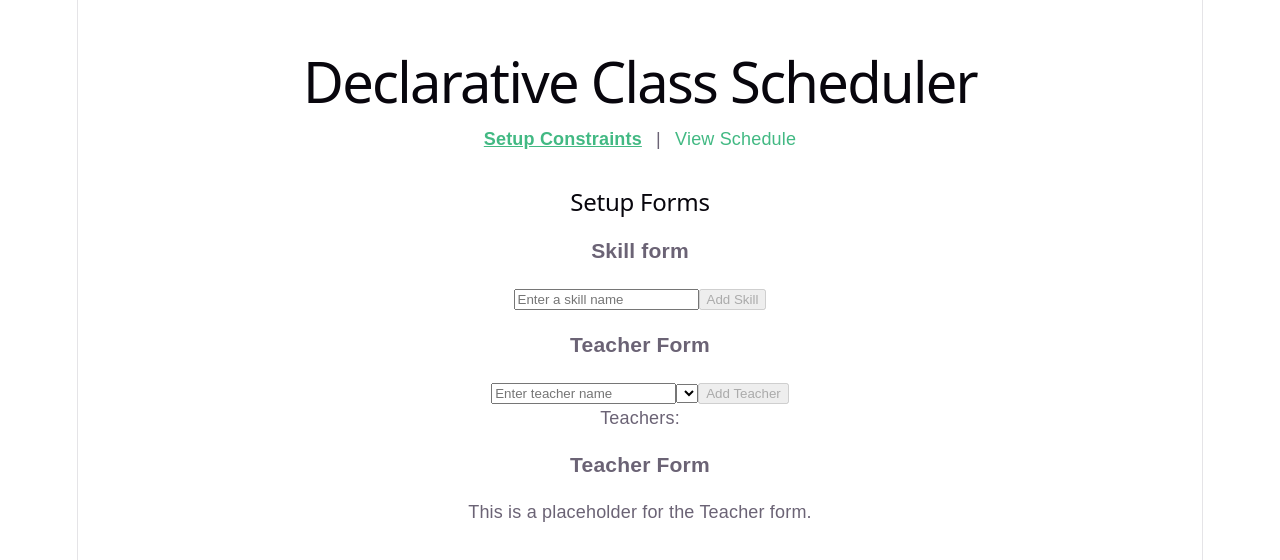
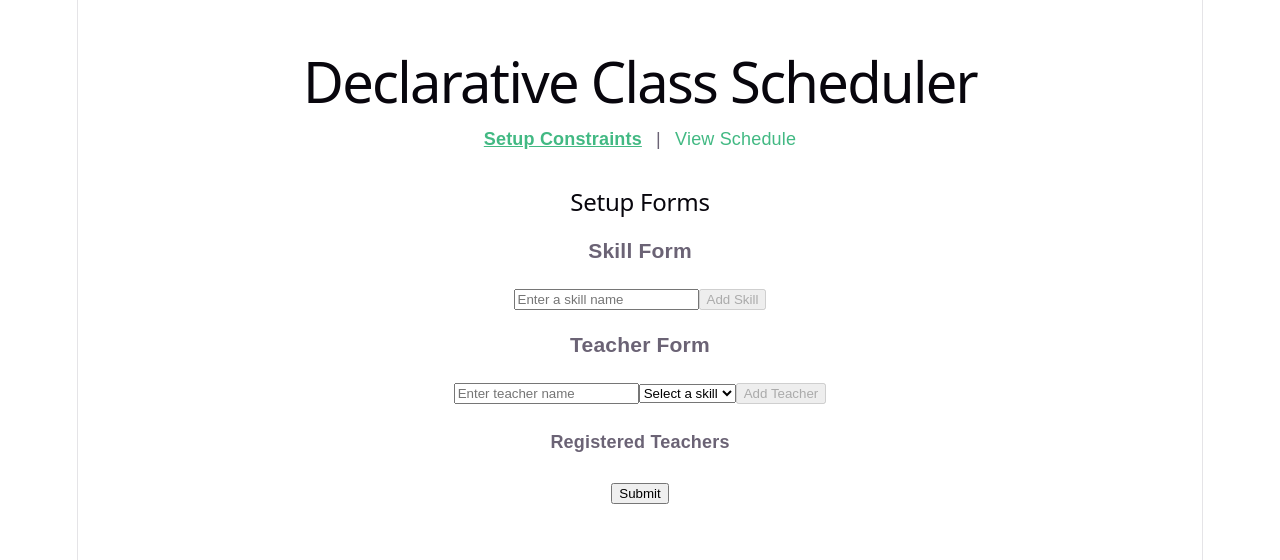
Before and after one commit to psvansluis/class-scheduler, a Vue app: page /#/ in a window 1280 px wide. Shown: the top 560 px of the page. Built offline with nearby package versions, Linux system fonts and the light colour scheme.

Commit message:
refactored forms

```diff
--- a/src/components/SchedulerForm.vue
+++ b/src/components/SchedulerForm.vue
@@ -1,18 +1,54 @@
 <template>
-  <h2>Setup Forms</h2>
-  <SkillForm @update:skills="onSkillsUpdate" />
-  <TeacherForm :skills="updatedSkills" />
-  <CourseForm />
+  <div>
+    <h2>Setup Forms</h2>
+    <SkillForm
+      :skills="skills"
+      @add-skill="addSkill"
+      @remove-skill="removeSkill"
+    />
+    <TeacherForm
+      :skills="skills"
+      :teachers="teachers"
+      @add-teacher="addTeacher"
+      @remove-teacher="removeTeacher"
+    />
+  </div>
+  <button @click="submit">Submit</button>
 </template>
 
 <script setup lang="ts">
+import { ref } from "vue";
 import SkillForm from "./SkillForm.vue";
 import TeacherForm from "./TeacherForm.vue";
-import CourseForm from "./CourseForm.vue";
-import { ref } from "vue";
+import type { PrologSlug } from "../types/slugLabel";
 
-const updatedSkills = ref<Set<string>>(new Set());
-const onSkillsUpdate = (skills: Set<string>) => {
-  updatedSkills.value = skills;
+interface Teacher {
+  slug: PrologSlug;
+  skills: Set<PrologSlug>;
+}
+
+const skills = ref<Set<PrologSlug>>(new Set());
+const teachers = ref<Teacher[]>([]);
+
+const addSkill = (slug: PrologSlug) => {
+  skills.value.add(slug);
+};
+
+const removeSkill = (slug: PrologSlug) => {
+  skills.value.delete(slug);
+  teachers.value.forEach((t) => t.skills.delete(slug));
+};
+
+const addTeacher = (payload: { slug: PrologSlug; skills: Set<PrologSlug> }) => {
+  teachers.value.push(payload);
+};
+
+const removeTeacher = (slug: PrologSlug) => {
+  teachers.value = teachers.value.filter((t) => t.slug !== slug);
+};
+
+const submit = () => {
+  console.log("Skills:", Array.from(skills.value));
+  console.log("Teachers:", teachers.value);
 };
 </script>
--- a/src/components/SkillForm.vue
+++ b/src/components/SkillForm.vue
@@ -1,52 +1,44 @@
-<script lang="ts" setup>
-import { computed, ref } from "vue";
+<template>
+  <h3>Skill Form</h3>
+  <input
+    v-model="rawInput"
+    placeholder="Enter a skill name"
+    @keyup.enter="commit"
+  />
+  <button :disabled="!isValid" @click="commit">Add Skill</button>
 
-const newSkill = ref("");
-const skills = ref<Set<string>>(new Set());
-const canAddSkill = computed(() => newSkill.value.trim().length > 0);
-const addSkill = () => {
-  if (canAddSkill.value) {
-    skills.value.add(newSkill.value.trim());
-    newSkill.value = "";
-    emit("update:skills", skills.value);
+  <div>
+    <span v-for="slug in skills" :key="slug" class="skill-pill">
+      {{ slugToLabel(slug).label }}
+      <button @click="$emit('removeSkill', slug)">❌</button>
+    </span>
+  </div>
+</template>
+
+<script setup lang="ts">
+import { ref, computed } from "vue";
+import { labelToSlug, slugToLabel } from "../functions/slugify";
+import type { HumanLabel, PrologSlug } from "../types/slugLabel";
+
+defineProps<{
+  skills: Set<PrologSlug>;
+}>();
+
+const emit = defineEmits<{
+  (e: "addSkill", slug: PrologSlug): void;
+  (e: "removeSkill", slug: PrologSlug): void;
+}>();
+
+const rawInput = ref("");
+const isValid = computed(() => rawInput.value.trim().length > 0);
+
+const commit = () => {
+  if (!isValid.value) return;
+  try {
+    emit("addSkill", labelToSlug(rawInput.value as HumanLabel, "skill"));
+    rawInput.value = "";
+  } catch (err) {
+    console.error(err);
   }
 };
-const removeSkill = (skill: string) => {
-  skills.value.delete(skill);
-  emit("update:skills", skills.value);
-};
-const emit = defineEmits({
-  "update:skills": (skills: Set<string>): boolean => {
-    if (skills.size === 0) {
-      console.warn("No skills provided. Emitting empty set.");
-      return false;
-    }
-    return true;
-  },
-});
 </script>
-
-<template>
-  <h3>Skill form</h3>
-  <input v-model="newSkill" placeholder="Enter a skill name" />
-  <button :disabled="!canAddSkill" @click="addSkill">Add Skill</button>
-  <br />
-  <p v-for="skill in skills" :key="skill" class="skill-pill">
-    {{ skill }}
-    <button @click="removeSkill(skill)">❌</button>
-  </p>
-</template>
-
-<style>
-.skill-pill {
-  display: inline-block;
-  padding: 4px 12px;
-  margin: 4px;
-  color: var(--vt-c-text-dark-2, #42b883);
-  border-color: #666;
-  border-width: 2px;
-  border-style: solid;
-  animation: flip-page 1.2s infinite ease-in-out;
-  border-radius: 4px;
-}
-</style>
--- a/src/components/TeacherForm.vue
+++ b/src/components/TeacherForm.vue
@@ -1,33 +1,71 @@
 <template>
   <div>
     <h3>Teacher Form</h3>
-    <input v-model="newTeacherName" placeholder="Enter teacher name" />
-    <select v-model="newTeacherSkill" name="Enter skill">
-      <option v-for="skill in skills" :key="skill" :value="skill">
-        {{ skill }}
+    <input v-model="rawName" placeholder="Enter teacher name" />
+
+    <select v-model="selectedSkill">
+      <option value="" disabled>Select a skill</option>
+      <option v-for="slug in skills" :key="slug" :value="slug">
+        {{ slugToLabel(slug).label }}
       </option>
     </select>
-    <button
-      :disabled="!newTeacherName || !newTeacherSkill"
-      @click="teachers.push({ name: newTeacherName, skill: newTeacherSkill })"
-    >
-      Add Teacher
-    </button>
-    <p>Teachers:</p>
+
+    <button :disabled="!canCommit" @click="commit">Add Teacher</button>
+
+    <h4>Registered Teachers</h4>
     <ul>
-      <li v-for="(teacher, index) in teachers" :key="index">
-        {{ teacher.name }} - {{ teacher.skill }}
+      <li v-for="teacher in teachers" :key="teacher.slug">
+        <strong>{{ slugToLabel(teacher.slug).label }}</strong> can teach:
+        <span v-for="skillSlug in teacher.skills" :key="skillSlug">
+          [{{ slugToLabel(skillSlug).label }}]
+        </span>
+        <button @click="$emit('removeTeacher', teacher.slug)">❌</button>
       </li>
     </ul>
   </div>
 </template>
 
 <script setup lang="ts">
-import { ref } from "vue";
+import { ref, computed } from "vue";
+import { labelToSlug, slugToLabel } from "../functions/slugify";
+import type { HumanLabel, PrologSlug } from "../types/slugLabel";
 
-const newTeacherName = ref("");
-const newTeacherSkill = ref("");
-const teachers = ref<{ name: string; skill: string }[]>([]);
+interface Teacher {
+  slug: PrologSlug;
+  skills: Set<PrologSlug>;
+}
 
-defineProps({ skills: Set<string> });
+defineProps<{
+  skills: Set<PrologSlug>;
+  teachers: Teacher[];
+}>();
+
+const emit = defineEmits<{
+  (
+    e: "addTeacher",
+    payload: { slug: PrologSlug; skills: Set<PrologSlug> },
+  ): void;
+  (e: "removeTeacher", slug: PrologSlug): void;
+}>();
+
+const rawName = ref("");
+const selectedSkill = ref<PrologSlug | "">("");
+
+const canCommit = computed(
+  () => rawName.value.trim().length > 0 && selectedSkill.value !== "",
+);
+
+const commit = () => {
+  if (!canCommit.value) return;
+  try {
+    emit("addTeacher", {
+      slug: labelToSlug(rawName.value as HumanLabel, "teacher"),
+      skills: new Set([selectedSkill.value as PrologSlug]),
+    });
+    rawName.value = "";
+    selectedSkill.value = "";
+  } catch (err) {
+    console.error(err);
+  }
+};
 </script>
```
